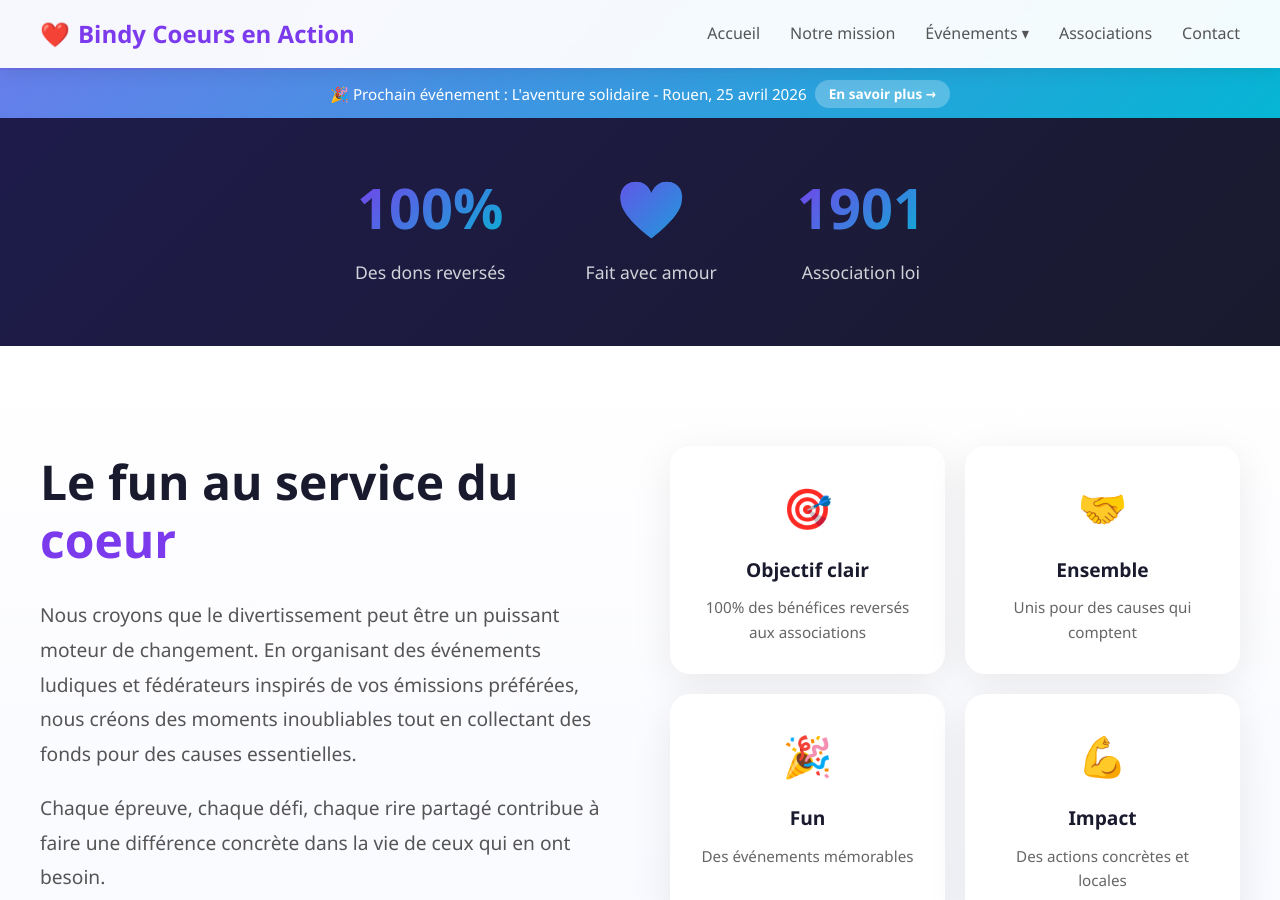
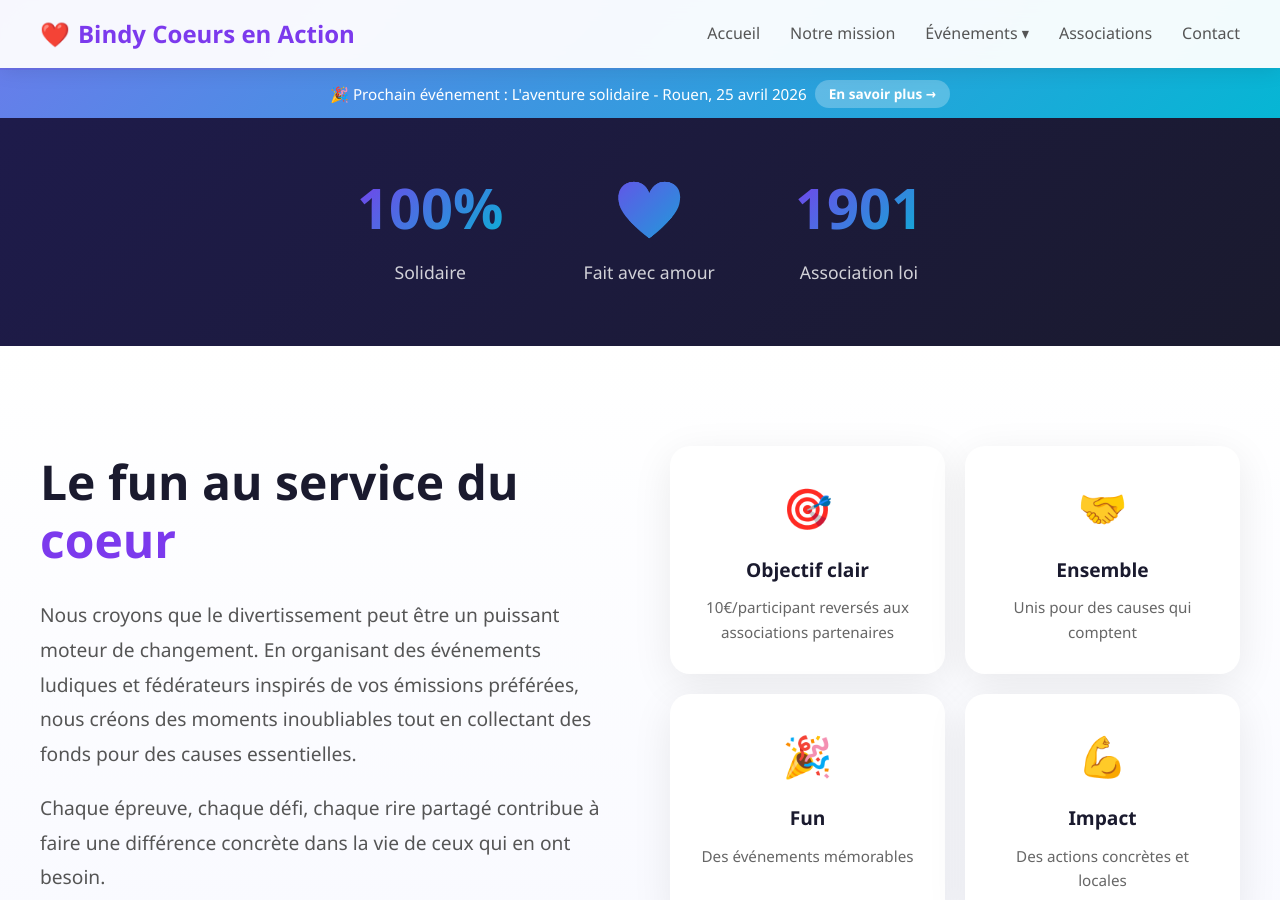
Before and after one commit to Lotto/bindycoeursenaction.fr, a Jekyll site: the page built from index.html, in a window 1280 px wide and 900 px high, scrolled down 797 px. Built offline with Jekyll 4.4.1, drawn with Linux system fonts in a browser that asks for light colours; some of the changed text lies outside the part shown.

Commit message:
Correction mentions "100% des bénéfices" → "10€/participant reversés"
- Stat accueil : "Des dons reversés" → "Solidaire"
- Objectif clair : précision 10€/participant
- Carte événement accueil et page dédiée : idem

Generated with [Claude Code](https://claude.ai/code)
via [Happy](https://happy.engineering)

Co-Authored-By: Claude <noreply@anthropic.com>
Co-Authored-By: Happy <yesreply@happy.engineering>

```diff
--- a/aventure-solidaire-rouen-2026.html
+++ b/aventure-solidaire-rouen-2026.html
@@ -742,7 +742,7 @@ permalink: /aventure-solidaire-rouen-2026
       <div class="info-card">
         <div class="info-icon">🦋</div>
         <h4>100% solidaire</h4>
-        <p>Tous les bénéfices reversés à l'association Les Papillons</p>
+        <p>10€/participant reversés à l'association Les Papillons</p>
       </div>
       <div class="info-card">
         <div class="info-icon">🎉</div>
--- a/index.html
+++ b/index.html
@@ -815,7 +815,7 @@ layout: default
 <section class="stats">
   <div class="stat-item">
     <div class="stat-number">100%</div>
-    <div class="stat-label">Des dons reversés</div>
+    <div class="stat-label">Solidaire</div>
   </div>
   <div class="stat-item">
     <div class="stat-number">❤️</div>
@@ -847,7 +847,7 @@ layout: default
       <div class="mission-card">
         <div class="icon">🎯</div>
         <h4>Objectif clair</h4>
-        <p>100% des bénéfices reversés aux associations</p>
+        <p>10€/participant reversés aux associations partenaires</p>
       </div>
       <div class="mission-card">
         <div class="icon">🤝</div>
@@ -914,7 +914,7 @@ layout: default
         <ul class="event-features">
           <li>25 avril 2026 - Rouen</li>
           <li>Course en binôme (36€/binôme)</li>
-          <li>100% des bénéfices pour Les Papillons</li>
+          <li>10€/participant reversés aux Papillons</li>
           <li>Session complète - prochaine bientôt !</li>
         </ul>
         <a href="{{ site.baseurl }}/aventure-solidaire-rouen-2026" class="event-cta">Découvrir l'événement →</a>
```
